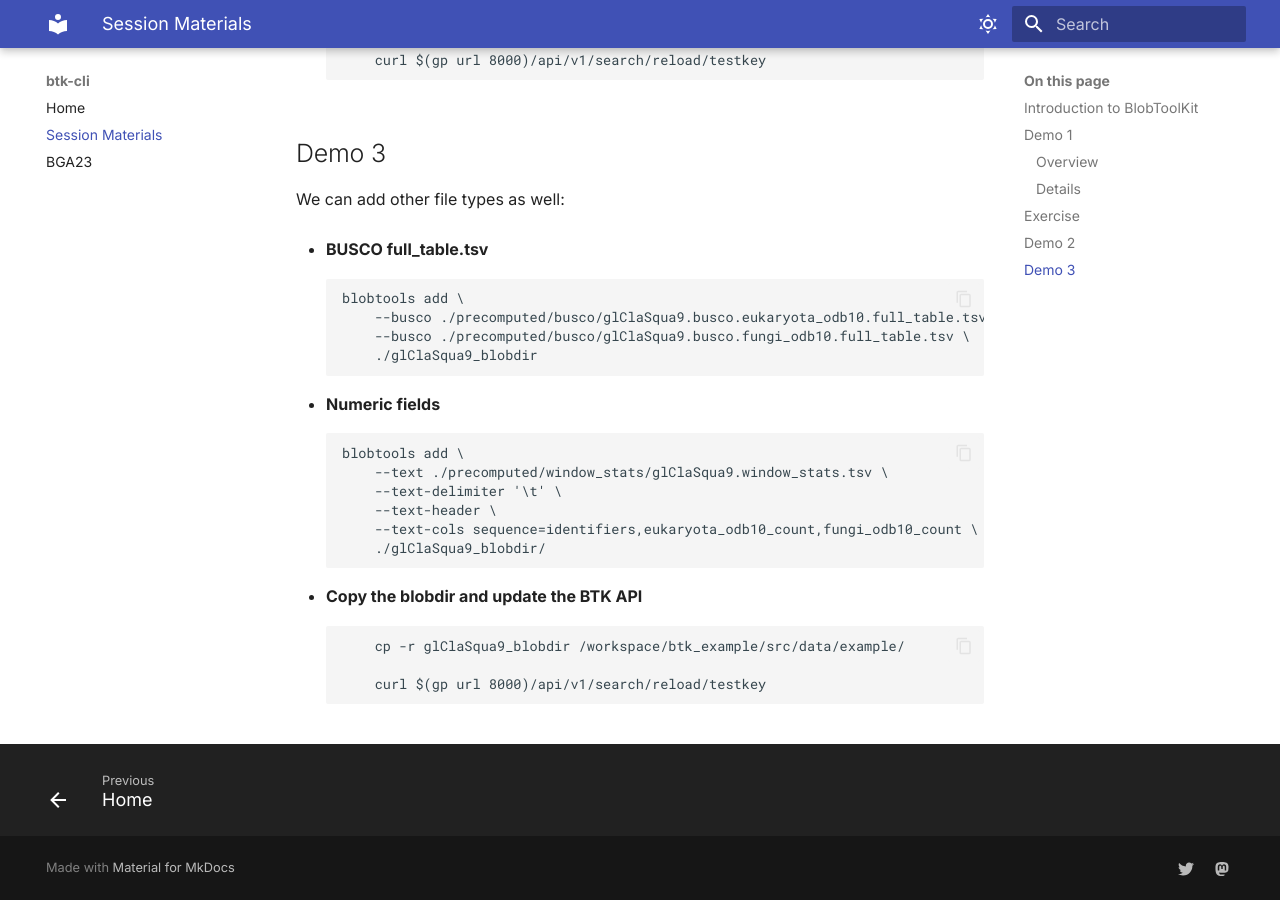
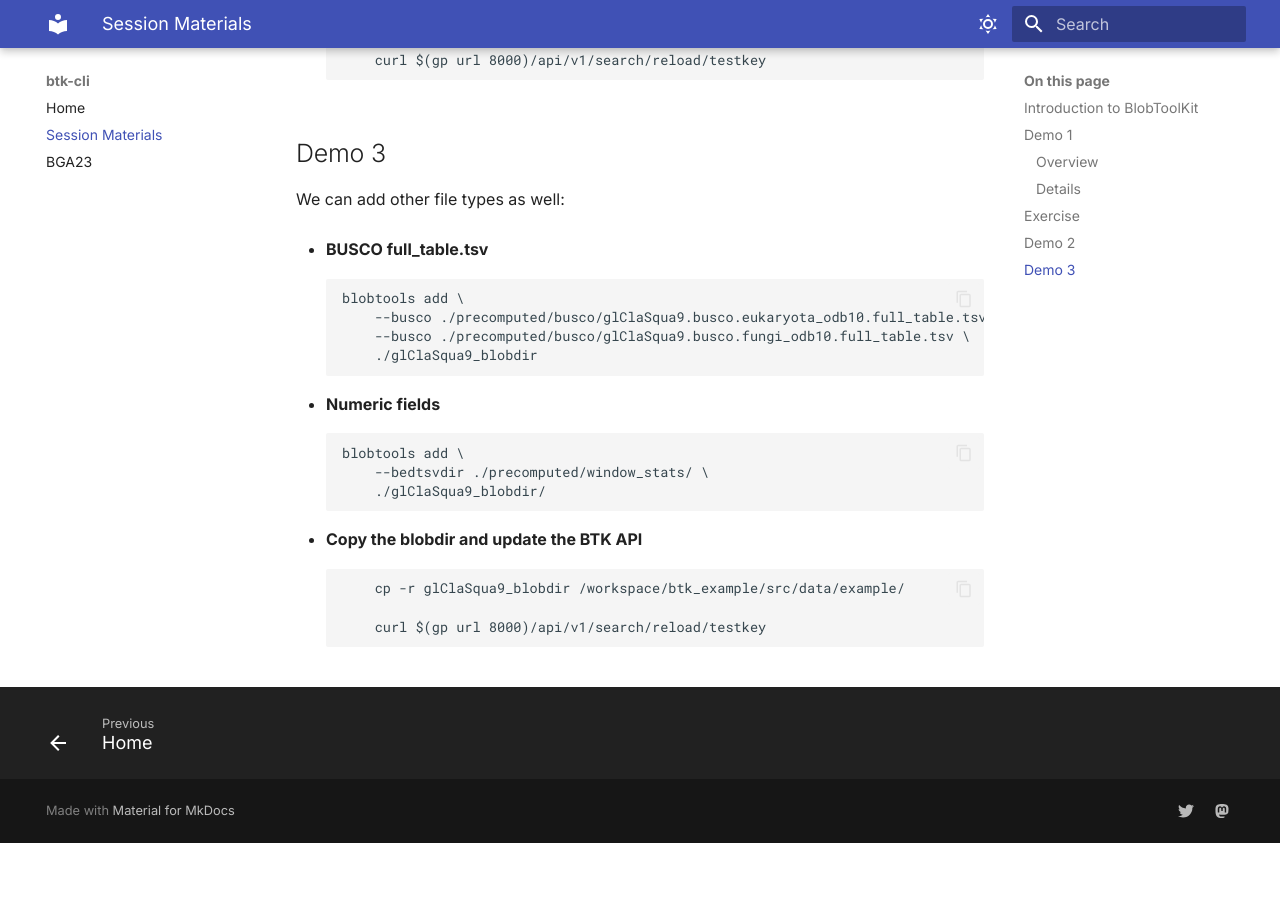
Before and after one commit to BGAcademy23/btk-cli, an MkDocs documentation site: the page built from docs/materials.md, in a window 1280 px wide and 900 px high, scrolled down 4794 px. Built offline with MkDocs 1.6.1 and Material for MkDocs 9.7.7, drawn with Linux system fonts in a browser that asks for light colours; after the commit the page ends 5637 px from its top, so only the background shows below that.

Commit message:
add bedtsvdir

````diff
--- a/docs/materials.md
+++ b/docs/materials.md
@@ -199,10 +199,7 @@ blobtools add \
 - **Numeric fields**
 ```
 blobtools add \
-    --text ./precomputed/window_stats/glClaSqua9.window_stats.tsv \
-    --text-delimiter '\t' \
-    --text-header \
-    --text-cols sequence=identifiers,eukaryota_odb10_count,fungi_odb10_count \
+    --bedtsvdir ./precomputed/window_stats/ \
     ./glClaSqua9_blobdir/
 ```
 
````
